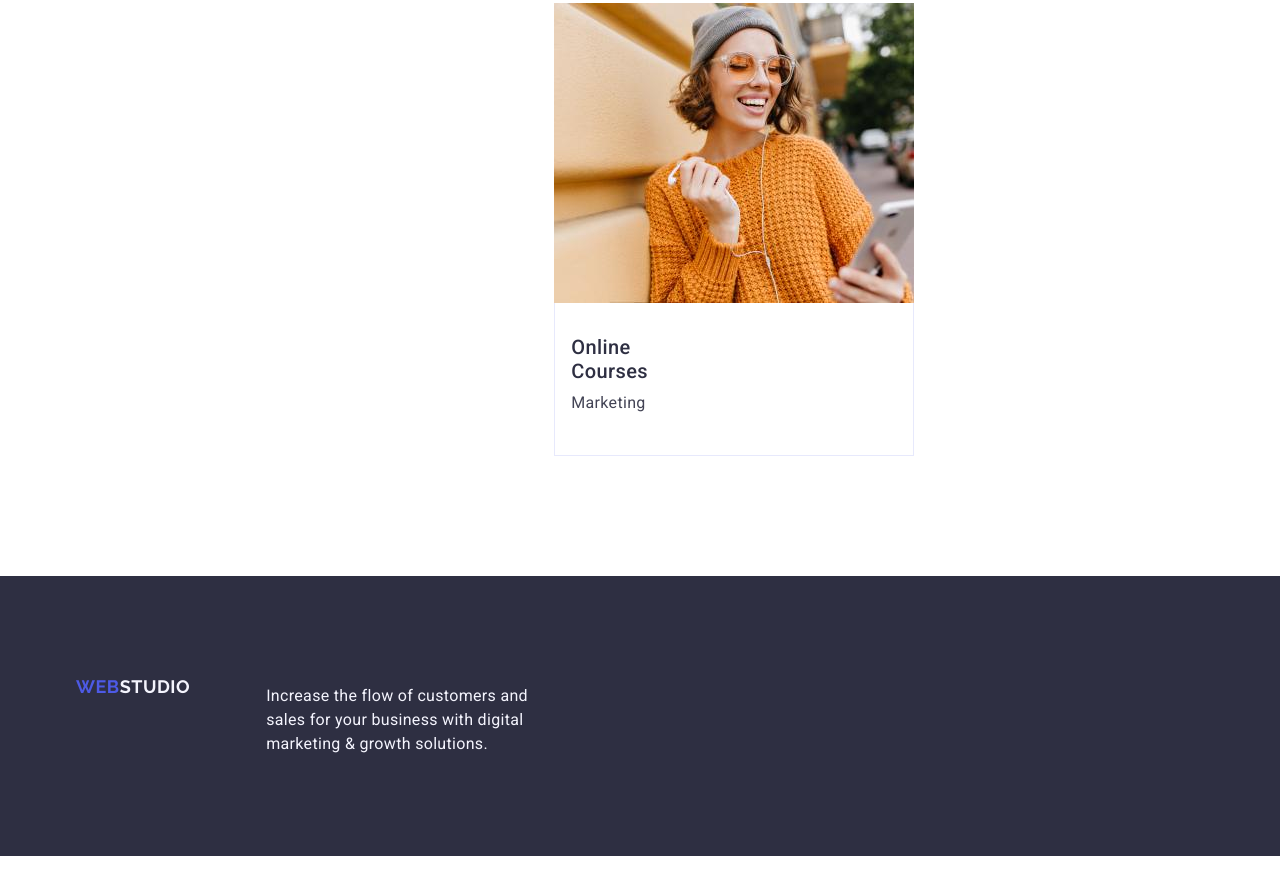
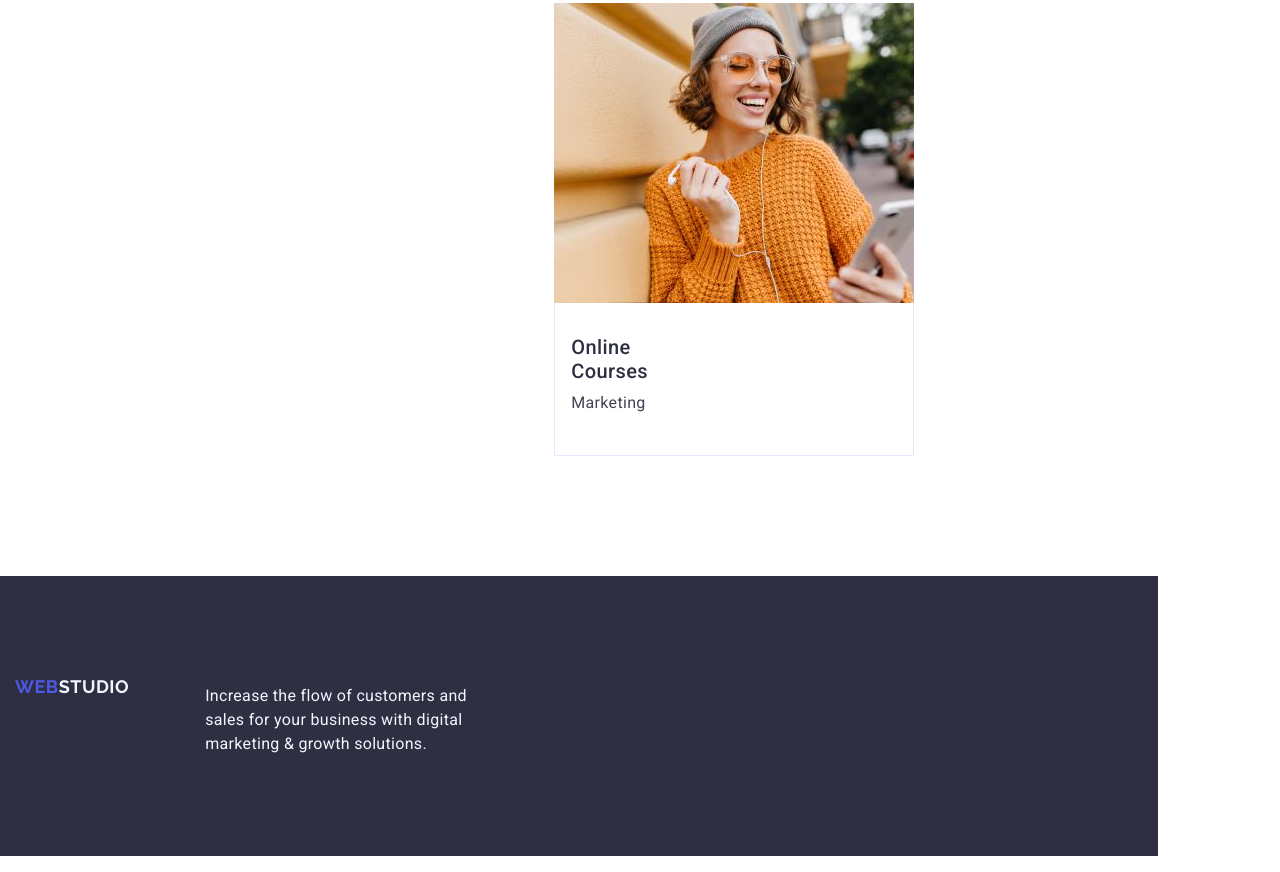
Before and after one commit to PiotrKawka/goit-markup-hw-03, a plain HTML site: page index.html in a window 1280 px wide. Shown: the part 2791-3663 px from the top of the page. Drawn offline with nearby package versions, Linux system fonts and the light colour scheme; files that its build step writes are made by us from their sources.

Commit message:
commit12

```diff
--- a/css/styles.css
+++ b/css/styles.css
@@ -187,7 +187,7 @@ ul , menu {
 }
 
 .benefits-card {
-  width: calc(100% - 72px / 4);
+  width: calc((100% - 72px) / 4);
 }
 
 .section-subtitle {
@@ -310,7 +310,7 @@ gap: 24px;
   letter-spacing: 0.02em;
   color: #f4f4fd;
 }
-.footer .logo {
+.footer {
   display: inline-block;
   margin-bottom: 16px;
 }
```
